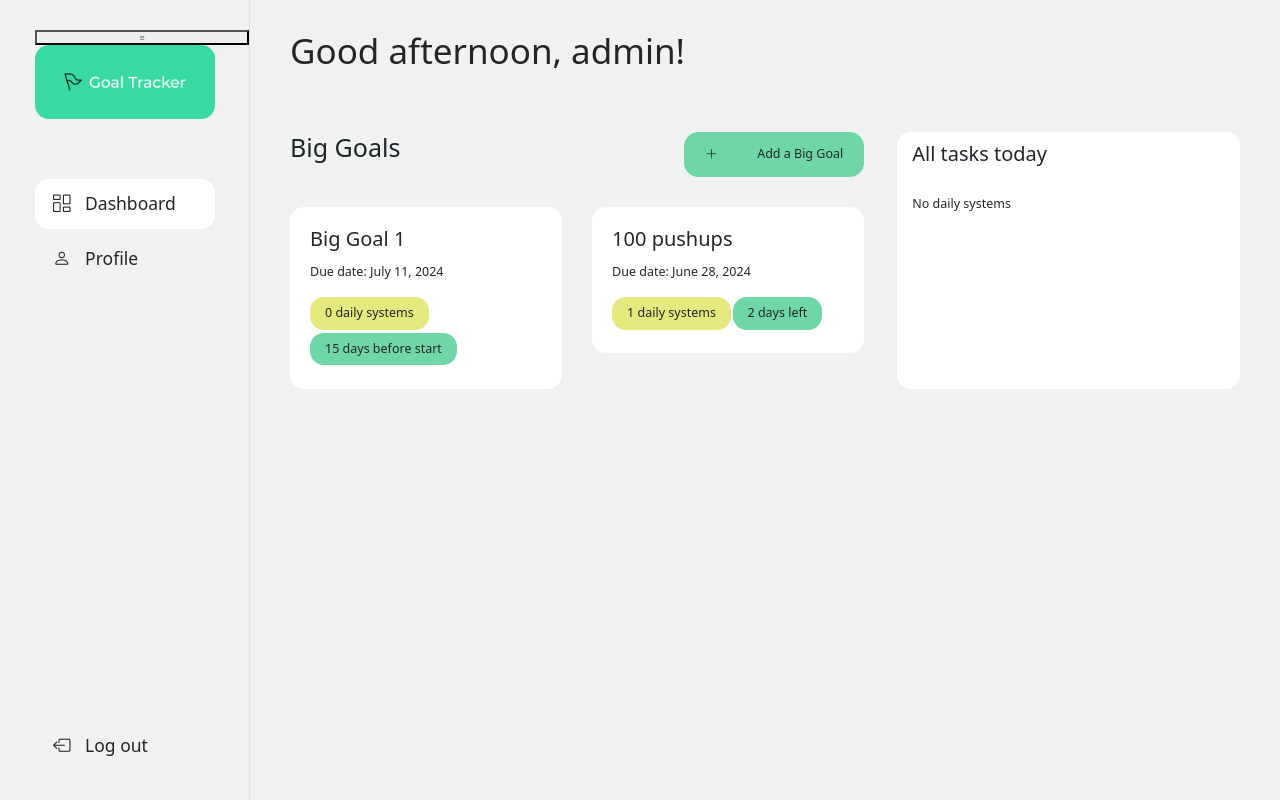
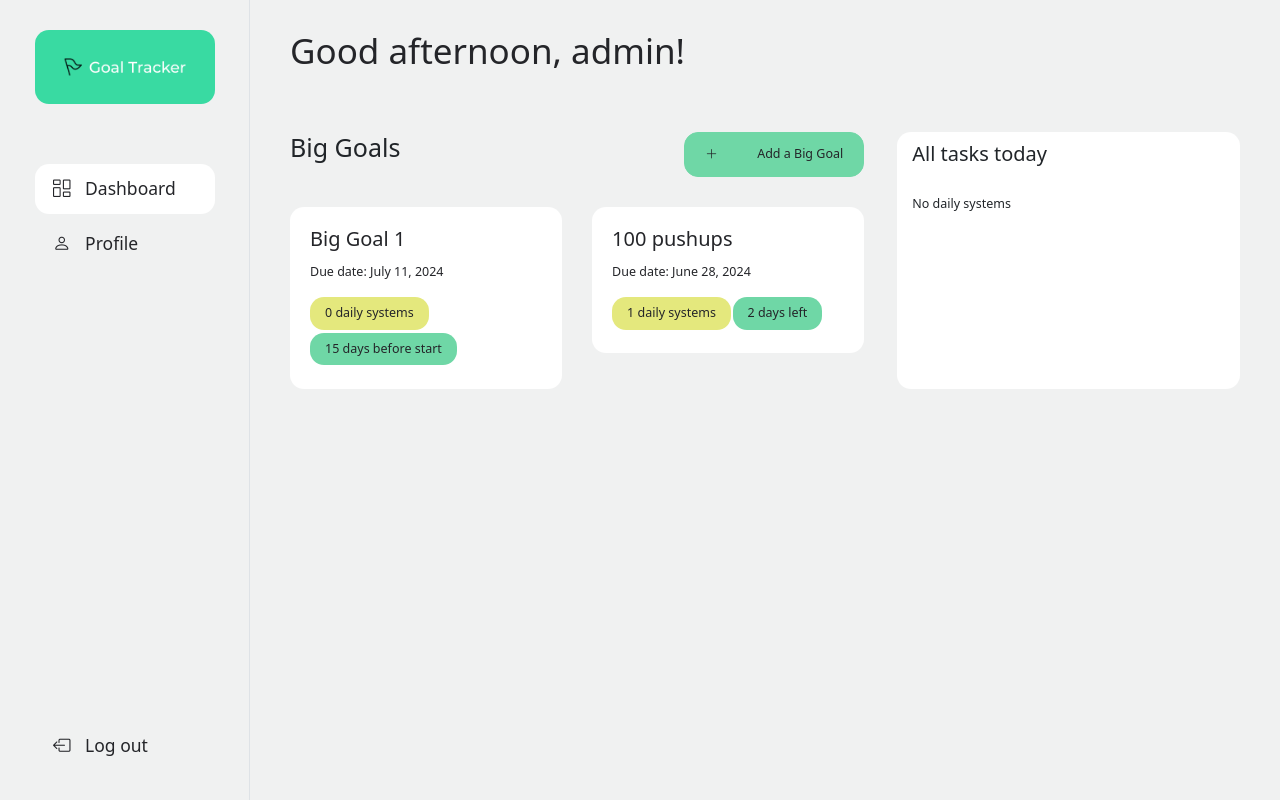
Before and after one commit to repsandcode/goals_tracker, a Django app: page / in a window 1280 px wide. Run offline with Django 5.2, Linux system fonts and the light colour scheme; a user stored in the database is signed in; data comes from the database, SQL or seed files in the repository; data that the repository does not hold is empty; some libraries are stand-ins or nearby versions.

Commit message:
prepare sidebar for responsive design

```diff
--- a/base/goals_tracker/static/goals_tracker/home.js
+++ b/base/goals_tracker/static/goals_tracker/home.js
@@ -9,8 +9,8 @@ const homePage = document.querySelector("#home-page");
 const bigGoalPage = document.querySelector("#big-goal-page");
 
 // sidebar
-const sidebarDashboard = document.querySelector("#sidebar-dashboard");
-const sidebarProfile = document.querySelector("#sidebar-profile");
+const mainSidebarDashboard = document.querySelector("#main-sidebar-dashboard");
+const mainSidebarProfile = document.querySelector("#main-sidebar-profile");
 
 // big goals section
 const allBigGoals = document.querySelector("#all-big-goals");
@@ -67,13 +67,13 @@ document.addEventListener("DOMContentLoaded", () => {
 
 // Update Sidebar Status
 const onSidebarMenuItem = () => {
-  sidebarDashboard.classList.toggle("sidebar-menu-item-on");
-  sidebarProfile.classList.toggle("sidebar-menu-item-on");
+  mainSidebarDashboard.classList.toggle("sidebar-menu-item-on");
+  mainSidebarProfile.classList.toggle("sidebar-menu-item-on");
 }
 
 // PAGES
 const showHomePage = () => {
-  sidebarDashboard.classList.toggle("sidebar-menu-item-on");
+  mainSidebarDashboard.classList.toggle("sidebar-menu-item-on");
 
   // const homeParty = () => {
   //   showHome.classList.toggle("page-status--box-off");
--- a/base/goals_tracker/static/goals_tracker/styles.css
+++ b/base/goals_tracker/static/goals_tracker/styles.css
@@ -127,8 +127,8 @@ img {
 }
 
 
-/* APP SIDEBAR */
-.app-sidebar {
+/* MOBILE SIDEBAR */
+.mobile-sidebar {
   display: flex;
   flex-direction: column;
   min-width: 250px;
@@ -136,7 +136,7 @@ img {
   height: 100%;
   padding: 3rem 0 3rem 3.5rem;
 }
-.app-sidebar--nav {
+.mobile-sidebar--nav {
   margin-top: 6rem;
   flex-grow: 1;
 
@@ -144,24 +144,30 @@ img {
   flex-direction: column;
   justify-content: space-between;
 }
-.app-sidebar--nav a {
+.mobile-sidebar--nav a {
   padding: .9rem 1.8rem;
   max-width: 180px;
   text-decoration: none;
   color: var(--dark-bg);
 }
-.app-sidebar--nav > a:hover {
+.mobile-sidebar--nav > a:hover {
   color: var(--light-green);
 }
 .sidebar-menu-item-on,
-.app-sidebar--nav-menu > a:hover {
+.mobile-sidebar--nav-menu > a:hover {
   background-color: var(--white-bg);
 }
-.app-sidebar--nav-menu {
+.mobile-sidebar--nav-menu {
   display: flex;
   flex-direction: column;
   gap: .5rem;
 }
+
+/* MAIN SIDEBAR */
+.main-sidebar {
+  display: none;
+}
+
 /*
 .profile-btn {
   display: flex;
@@ -365,3 +371,44 @@ img {
     flex-direction: row;
   }
 }
+
+@media screen and (min-width: 950px) {
+  .mobile-sidebar {
+    display: none;
+  }
+
+  .main-sidebar {
+    display: flex;
+    flex-direction: column;
+    min-width: 250px;
+    max-width: 300px;
+    height: 100%;
+    padding: 3rem 0 3rem 3.5rem;
+  }
+  .main-sidebar--nav {
+    margin-top: 6rem;
+    flex-grow: 1;
+
+    display: flex;
+    flex-direction: column;
+    justify-content: space-between;
+  }
+  .main-sidebar--nav a {
+    padding: .9rem 1.8rem;
+    max-width: 180px;
+    text-decoration: none;
+    color: var(--dark-bg);
+  }
+  .main-sidebar--nav > a:hover {
+    color: var(--light-green);
+  }
+  .sidebar-menu-item-on,
+  .main-sidebar--nav-menu > a:hover {
+    background-color: var(--white-bg);
+  }
+  .main-sidebar--nav-menu {
+    display: flex;
+    flex-direction: column;
+    gap: .5rem;
+  }
+}
--- a/base/goals_tracker/templates/goals_tracker/layout.html
+++ b/base/goals_tracker/templates/goals_tracker/layout.html
@@ -21,23 +21,20 @@
 
   <div class="app-container">
     {% block header %}
-    <header class="app-sidebar border-end" id="sidebar">
-      <button id="sidebar-toggle" class="sidebar-toggle">
-        <i class="bi bi-list"></i> <!-- This is a bootstrap icon for the menu -->
-      </button>
-
+    <header>
+      <div class="main-sidebar border-end" id="main-sidebar">
         <a href="{% url 'goals_tracker:index' %}" class="text-decoration-none text-black">
           <img class="logo box-radius" src="{% static 'goals_tracker/images/cover.png' %}" alt="Goal Tracker logo">
         </a>
 
-      <div class="app-sidebar--nav">
-        <div class="app-sidebar--nav-menu">
-          <a href="{% url 'goals_tracker:index' %}" class="fs-3 fw-light box-radius" id="sidebar-dashboard">
+        <div class="main-sidebar--nav">
+          <div class="main-sidebar--nav-menu">
+            <a href="{% url 'goals_tracker:index' %}" class="fs-3 fw-light box-radius" id="main-sidebar-dashboard">
               <i class="bi bi-columns-gap"></i>
               <span class="ms-3">Dashboard</span>
             </a>
 
-          <a href="{% url 'goals_tracker:index' %}" class="fs-3 fw-light box-radius" id="sidebar-profile">
+            <a href="{% url 'goals_tracker:index' %}" class="fs-3 fw-light box-radius" id="main-sidebar-profile">
               <i class="bi bi-person"></i>
               <span class="ms-3">Profile</span>
             </a>
@@ -47,6 +44,36 @@
             <i class="bi bi-box-arrow-left"></i>
             <span class="ms-3">Log out</span>
           </a>
+        </div>
+      </div>
+
+      <div class="mobile-sidebar" id="mobile-sidebar">
+        <button id="mobile-sidebar-toggle" class="sidebar-toggle">
+          <i class="bi bi-list"></i> <!-- This is a bootstrap icon for the menu -->
+        </button>
+
+        <a href="{% url 'goals_tracker:index' %}" class="text-decoration-none text-black">
+          <img class="logo box-radius" src="{% static 'goals_tracker/images/cover.png' %}" alt="Goal Tracker logo">
+        </a>
+
+        <div class="mobile-sidebar--nav">
+          <div class="mobile-sidebar--nav-menu">
+            <a href="{% url 'goals_tracker:index' %}" class="fs-3 fw-light box-radius" id="mobile-sidebar-dashboard">
+              <i class="bi bi-columns-gap"></i>
+              <span class="ms-3">Dashboard</span>
+            </a>
+
+            <a href="{% url 'goals_tracker:index' %}" class="fs-3 fw-light box-radius" id="mobile-sidebar-profile">
+              <i class="bi bi-person"></i>
+              <span class="ms-3">Profile</span>
+            </a>
+          </div>
+
+          <a href="{% url 'goals_tracker:logout' %}" class="fs-3 fw-light box-radius">
+            <i class="bi bi-box-arrow-left"></i>
+            <span class="ms-3">Log out</span>
+          </a>
+        </div>
       </div>
     </header>
     {% endblock %}
```
Lines whose indentation alone changed are shown as unchanged.
